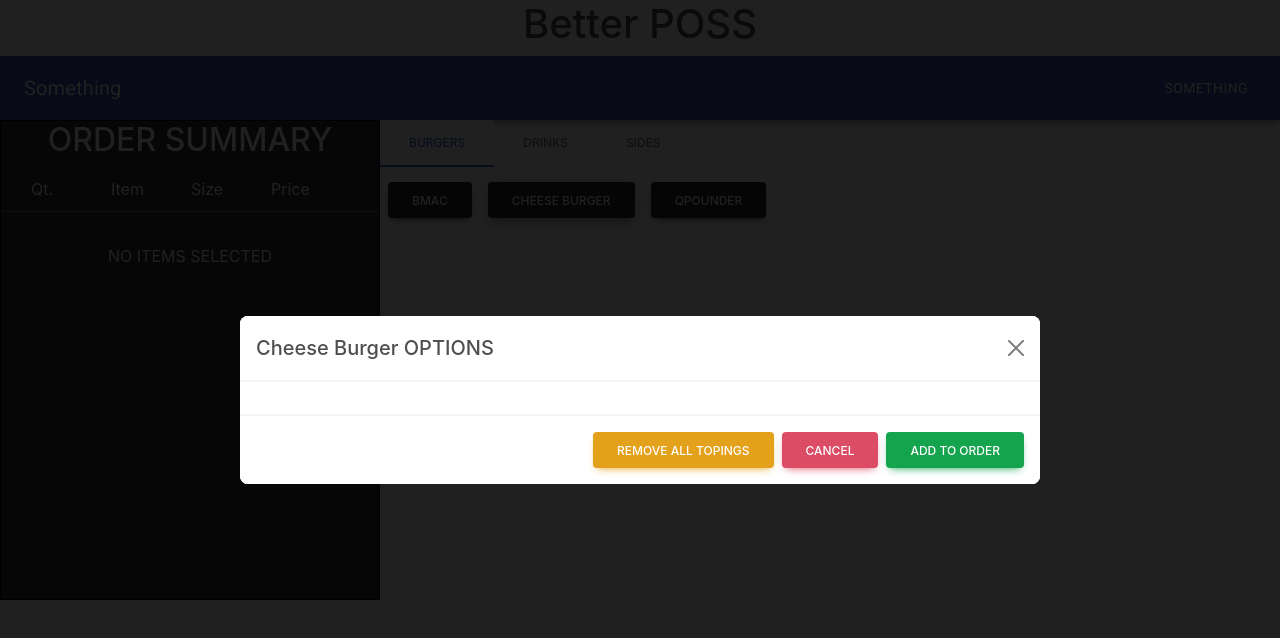
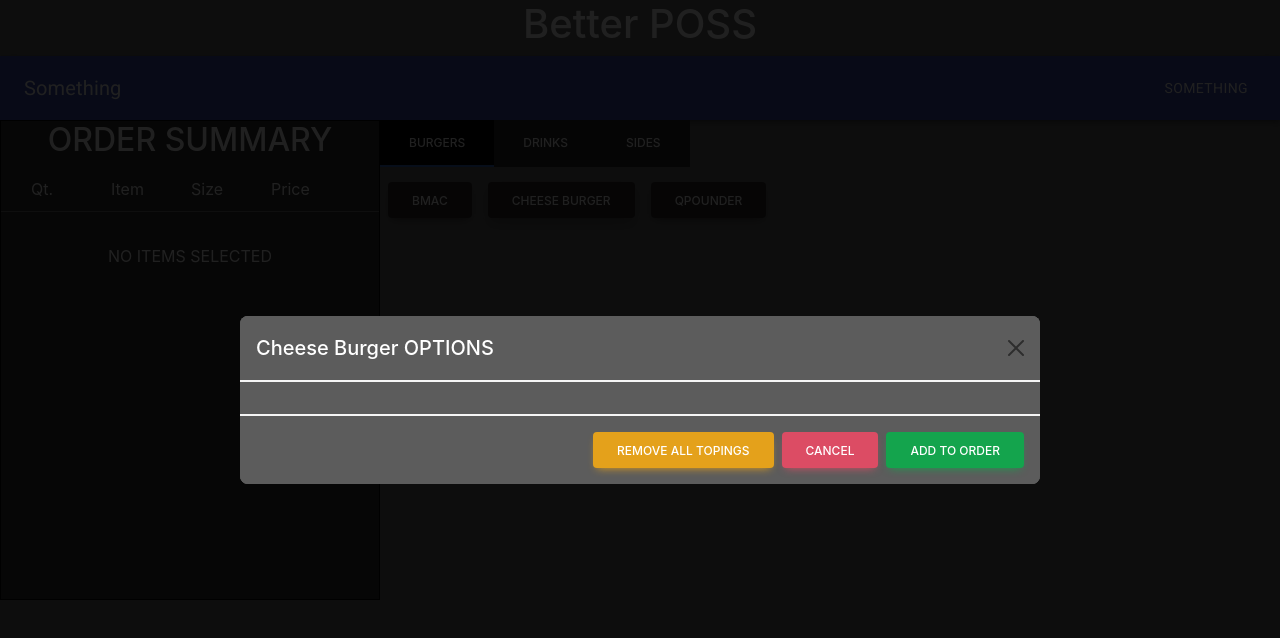
Before and after one commit to thesilentflare/BetterPOSS, a React (Create React App) app in the folder client/: page / in a window 1280 px wide. Both pictures are taken after a click on the button "CHEESE BURGER". Shown: the top 638 px of the page. Built offline with nearby package versions, Linux system fonts and the light colour scheme.

Commit message:
basic functionality for adding item
basic functionality of adding a burger and reflecting on order summary
BUG: order summary not rerendering properly after order update

```diff
--- a/client/src/App.js
+++ b/client/src/App.js
@@ -20,7 +20,7 @@ function App() {
       <HeaderBar />
       <div className="wrapper">
         <OrderSummary order={currentOrder} setorder={setCurrentOrder} />
-        <MenuSystem setorder={setCurrentOrder} />
+        <MenuSystem setorder={setCurrentOrder} order={currentOrder}/>
         {/* Left Order Summary */}
         {/* Right Order Menu */}
       </div>
--- a/client/src/components/MenuSystem/BurgersMenu.js
+++ b/client/src/components/MenuSystem/BurgersMenu.js
@@ -11,31 +11,58 @@ import {
 } from "mdb-react-ui-kit";
 import "./MenuSystem.scss";
 
-export default function BurgersMenu() {
+export default function BurgersMenu(props) {
   const temp = [
     {
       item: "BMac",
       img: "",
-      options: ["Lettuce", "Tomato", "Cheese", "Mayo", "MacSauce"],
+      options: [
+        { item: "Lettuce", amount: 1 },
+        { item: "Tomato", amount: 0 },
+        { item: "Cheese", amount: 0 },
+        { item: "Mayo", amount: 0 },
+        { item: "MacSauce", amount: 1 },
+      ],
     },
     { item: "Cheese Burger", img: "", options: [] },
     { item: "QPounder", img: "", options: [] },
   ];
   const [basicModal, setBasicModal] = useState(false);
   const [selectedBurger, setSelectedBurger] = useState({});
+  const [selectedBurgerOptions, setSelectedBurgerOptions] = useState({});
   const setOptions = (burger) => {
     setSelectedBurger(burger);
+    setSelectedBurgerOptions(burger.options);
     toggleShow();
   };
   const toggleShow = () => {
     setBasicModal(!basicModal);
   };
+  const addToOrder = () => {
+    let temp = { name: selectedBurger.item.toString(), special: selectedBurgerOptions, amount: 1, price: 4.99 };
+    props.setorder({
+      items: [...props.order.items, temp],
+      subtotal: props.order.subtotal,
+      tax: props.order.tax,
+      total: props.order.total,
+      time: null,
+    });
+    toggleShow();
+  };
+  const updateOptions = (key) => {
+    let temp = selectedBurgerOptions;
+    temp[key].amount++;
+    //setSelectedBurgerOptions(temp);
+    // console.log(selectedBurgerOptions);
+    setSelectedBurgerOptions(() => ([...temp]));
+  };
+
   return (
     <div>
       <div className="burger__container">
         {temp.map((burger, key) => {
           return (
-            <div>
+            <div key={key}>
               <MDBBtn
                 className="mx-2"
                 color="dark"
@@ -47,8 +74,9 @@ export default function BurgersMenu() {
                 show={basicModal}
                 getOpenState={(e) => setBasicModal(e)}
                 tabIndex="-1"
+                className="burger__modal"
               >
-                <MDBModalDialog centered size="lg">
+                <MDBModalDialog centered size="lg" scrollable>
                   <MDBModalContent>
                     <MDBModalHeader>
                       <MDBModalTitle>
@@ -60,7 +88,23 @@ export default function BurgersMenu() {
                         onClick={toggleShow}
                       ></MDBBtn>
                     </MDBModalHeader>
-                    <MDBModalBody>{selectedBurger.options}</MDBModalBody>
+                    <MDBModalBody>
+                      {/* <div>{selectedBurger.options}</div> */}
+                      <div>
+                        {selectedBurger.options &&
+                          selectedBurger.options.map((option, key) => {
+                            return (
+                              <div key={key}>
+                                <div>{option.item}</div>
+                                <div>{option.amount}</div>
+                                <button
+                                  onClick={() => updateOptions(key)}
+                                ></button>
+                              </div>
+                            );
+                          })}
+                      </div>
+                    </MDBModalBody>
                     <MDBModalFooter>
                       <MDBBtn color="warning" onClick="">
                         REMOVE ALL TOPINGS
@@ -68,7 +112,7 @@ export default function BurgersMenu() {
                       <MDBBtn color="danger" onClick={toggleShow}>
                         CANCEL
                       </MDBBtn>
-                      <MDBBtn color="success" onClick="">
+                      <MDBBtn color="success" onClick={() => addToOrder()}>
                         ADD TO ORDER
                       </MDBBtn>
                     </MDBModalFooter>
--- a/client/src/components/MenuSystem/MenuSystem.js
+++ b/client/src/components/MenuSystem/MenuSystem.js
@@ -8,7 +8,7 @@ import {
 } from "mdb-react-ui-kit";
 import Burgers from "./BurgersMenu";
 
-export default function MenuSystem() {
+export default function MenuSystem(props) {
   const [basicActive, setBasicActive] = useState("tab1");
 
   const handleBasicClick = (value) => {
@@ -16,6 +16,10 @@ export default function MenuSystem() {
       return;
     }
     setBasicActive(value);
+  };
+
+  const handleOrder = (items) =>{
+    this.props.setorder(items);
   };
 
   return (
@@ -49,7 +53,7 @@ export default function MenuSystem() {
 
       <MDBTabsContent>
         <MDBTabsPane show={basicActive === "tab1"}>
-          <Burgers />
+          <Burgers setorder={props.setorder} order={props.order}/>
         </MDBTabsPane>
         <MDBTabsPane show={basicActive === "tab2"}>Tab 2 content</MDBTabsPane>
         <MDBTabsPane show={basicActive === "tab3"}>Tab 3 content</MDBTabsPane>
--- a/client/src/components/OrderSummary/OrderSummary.js
+++ b/client/src/components/OrderSummary/OrderSummary.js
@@ -95,7 +95,7 @@ class OrderSummary extends React.Component {
                       ? item.special.map((special) => {
                           return (
                             <div className="inner">
-                              <div>*{special}</div>
+                              <div>*{special.item}: {special.amount}</div>
                             </div>
                           );
                         })
--- a/client/src/components/OrderSummary/OrderSummary.scss
+++ b/client/src/components/OrderSummary/OrderSummary.scss
@@ -66,3 +66,23 @@
   column-gap: 50px;
   margin: 0px 10px 0px 30px;
 }
+
+.burger__modal{
+  .modal-content{
+    background-color: rgb(92, 92, 92);
+  }
+}
+
+.nav-link.active{
+  color: #fff !important;
+  background-color: #000 !important;
+}
+
+.nav-tabs .nav-link {
+  background-color: rgb(43, 43, 43);
+  color: #fff;
+}
+
+.nav-link:hover {
+  background-color: rgb(25, 41, 51) !important;
+}
--- a/client/src/index.scss
+++ b/client/src/index.scss
@@ -5,6 +5,8 @@ body {
     sans-serif;
   -webkit-font-smoothing: antialiased;
   -moz-osx-font-smoothing: grayscale;
+  background-color: rgb(105, 105, 105);
+  color: #fff;
 }
 
 code {
```
